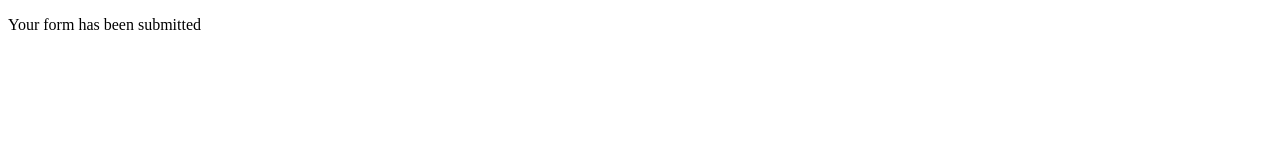
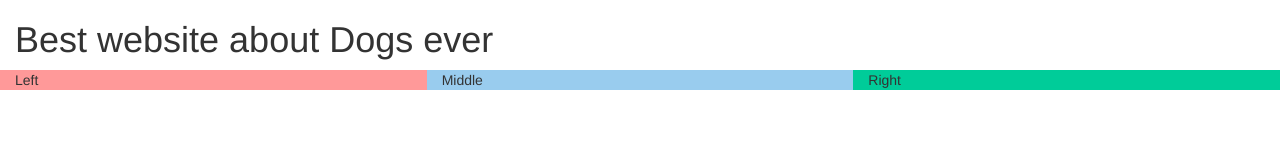
Before and after one commit to tushar4128/tutorials, a plain HTML site: page bucky.html in a window 1280 px wide. Drawn offline with nearby package versions, Linux system fonts and the light colour scheme.

Commit message:
Change the titke and some body

```diff
--- a/bucky.html
+++ b/bucky.html
@@ -1,15 +1,24 @@
 <!DOCTYPE html>
+<html lang="en">
+<head>
+    <title>Sweet Dogs</title>
+    <meta charset="utf-8">
+    <meta name="viewport" content="width=device-width, initial-scale=1">
 
-<html>
- <title>thenewboston</title>
-<head>
-<script src="text3.js"> </script>
-<link type="text/css" rel="stylesheet" href="style4.css">
+   <link rel="stylesheet" href="http://maxcdn.bootstrapcdn.com/bootstrap/3.3.4/css/bootstrap.min.css">
+    <script src="https://ajax.googleapis.com/ajax/libs/jquery/1.11.3/jquery.min.js"></script>
+    <script src="http://maxcdn.bootstrapcdn.com/bootstrap/3.3.4/js/bootstrap.min.js"></script>
 </head>
-
 <body>
 
-<p> Your form has been submitted </p>
+<div class="container-fluid">
+	<h1>Best website about Dogs ever</h1>
+	<div class="row">
+		<div class="col-md-4" style="background-color:#FF9999">Left</div>
+		<div class="col-md-4" style="background-color:#99CCEE">Middle</div>
+		<div class="col-md-4" style="background-color:#00CC99">Right</div>
+	</div>
+</div>
 
 </body>
 
```
